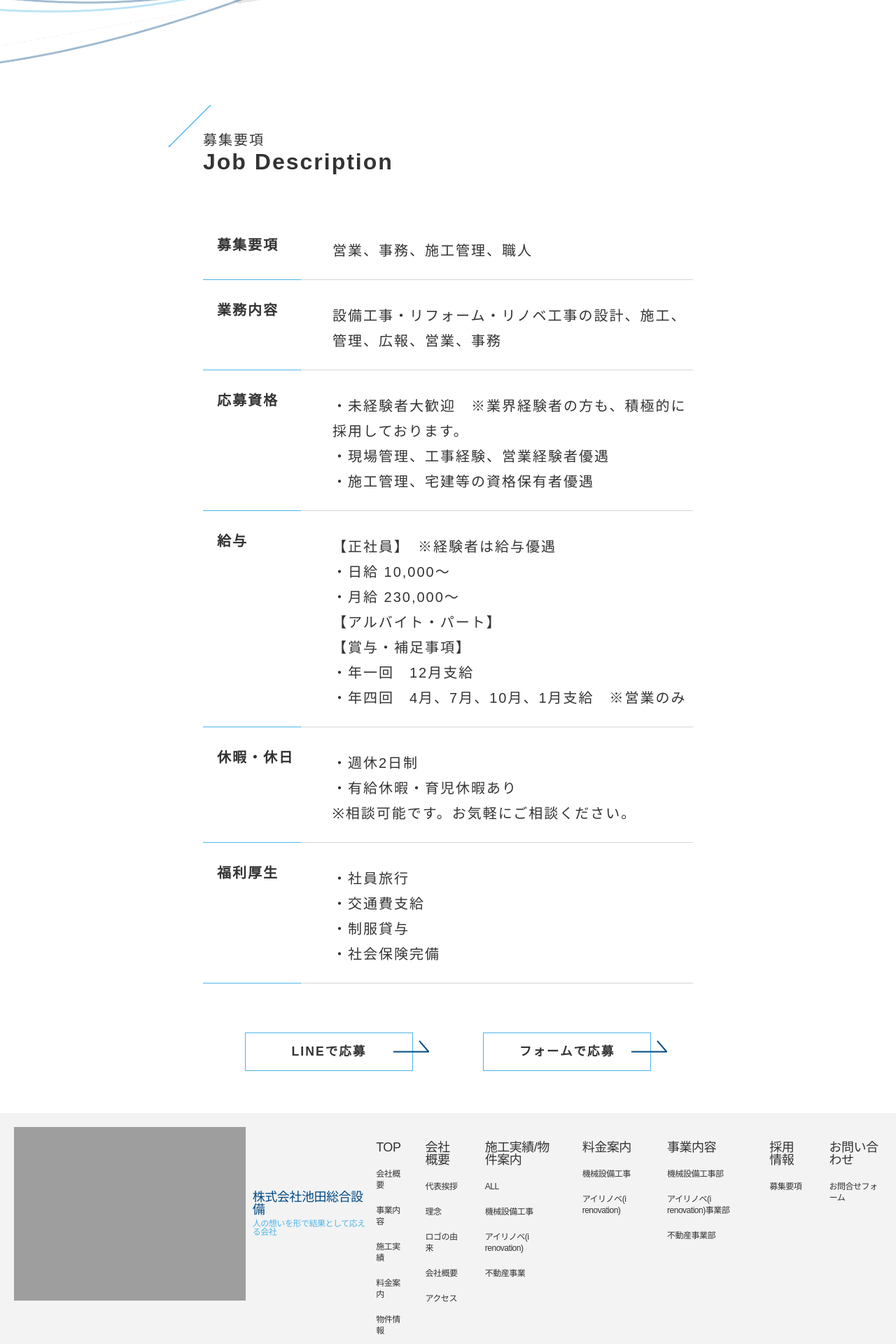
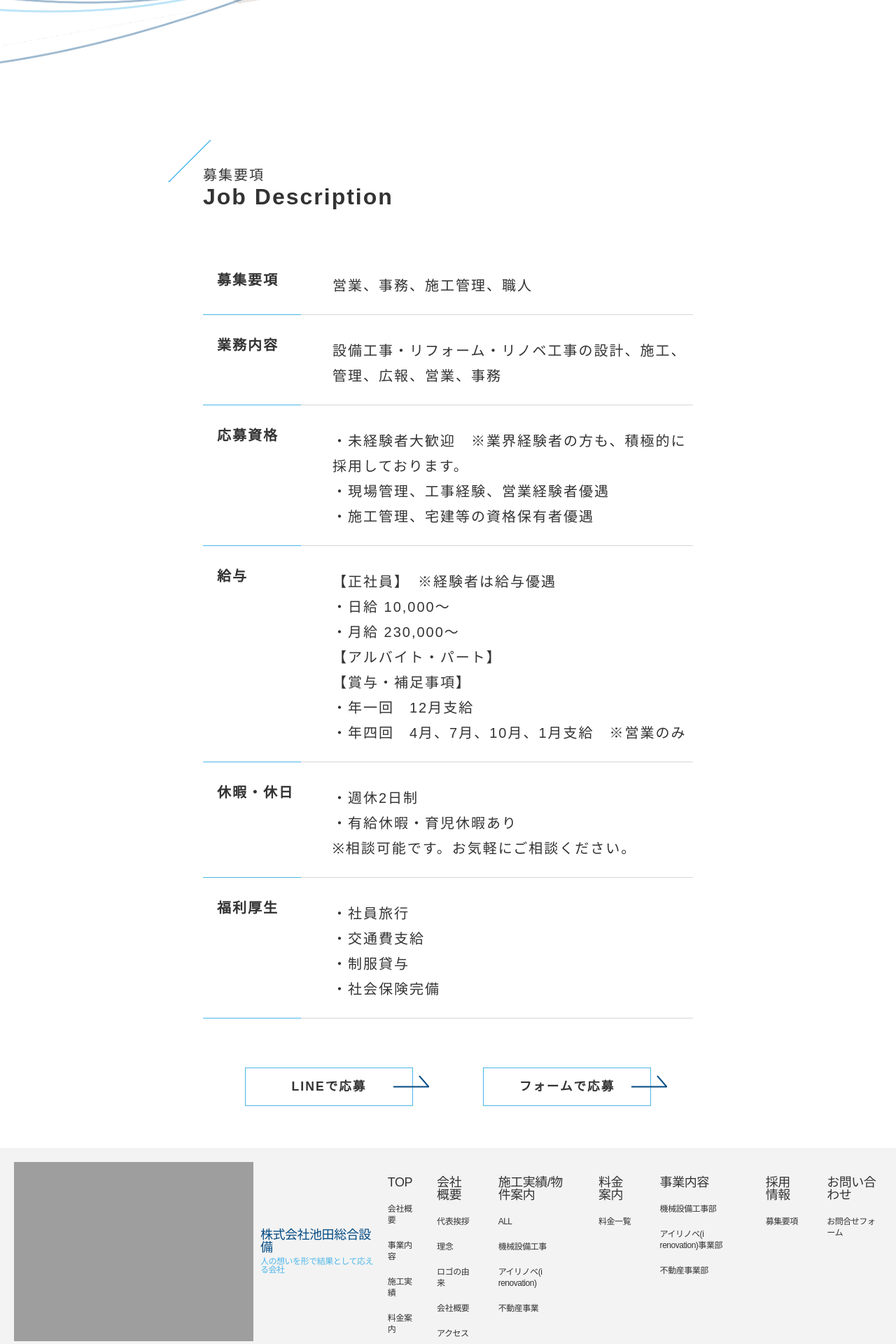
Before and after one commit to takutonakagawa/construction_company_i, a PHP site: page /recruitment.html in a window 1280 px wide. Shown: the part 700-2620 px from the top of the page at 70% size. Run offline with PHP 8.4, Linux system fonts and the light colour scheme; style sheets or scripts are compiled from the project's sources; some web fonts are replaced; grey boxes are pictures that could not be loaded.

Commit message:
先方修正依頼分

```diff
--- a/assets/css/about.css
+++ b/assets/css/about.css
@@ -52,8 +52,12 @@
   margin-left: 5px;
 }
 
+#philosophy {
+  padding-top: 150px;
+}
+
 .philosophy {
-  margin-top: 180px;
+  margin-top: 100px;
   position: relative;
 }
 .philosophy__inner {
--- a/assets/css/recruitment.css
+++ b/assets/css/recruitment.css
@@ -1,5 +1,9 @@
+#recruitment {
+  padding-top: 150px;
+}
+
 .recruitment {
-  padding-top: 250px;
+  margin-top: 150px;
   letter-spacing: 2px;
   text-align: left;
 }
@@ -35,4 +39,4 @@
   justify-content: center;
   align-items: center;
   gap: 100px;
-}
+}/*# sourceMappingURL=recruitment.css.map */
--- a/assets/scss/about.scss
+++ b/assets/scss/about.scss
@@ -71,8 +71,11 @@
         }
     }
 
+#philosophy{
+    padding-top: 150px;
+}
 .philosophy{
-   margin-top: 180px;
+   margin-top: 100px;
    position: relative;
     &__inner{
         position: relative;
--- a/assets/scss/price.scss
+++ b/assets/scss/price.scss
@@ -1,4 +1,7 @@
 
+#price{
+    padding-top: 150px;
+}
 .price{
     margin-top: 250px;
     .price__inner{
--- a/assets/scss/recruitment.scss
+++ b/assets/scss/recruitment.scss
@@ -1,5 +1,8 @@
+#recruitment{
+    padding-top: 150px;
+}
 .recruitment {
-    padding-top: 250px;
+    margin-top: 150px;
     letter-spacing: 2px;
     text-align: left;
 
--- a/recruitment.html
+++ b/recruitment.html
@@ -53,7 +53,7 @@
     </header>
     <!-- header / -->
 
-    <main class="l-main" id="recruitment">
+    <main class="l-main">
         <!-- mv -->
         <section class="p-mv">
             <img class="p-mv__main" src="assets/img/recruitment/mv-recruitment.png" alt="">
@@ -262,18 +262,15 @@
                     </ul>
                     <ul>
                         <li>
-                            <a href="" class="main">料金案内</a>
+                            <a href="/price.html" class="main">料金案内</a>
                         </li>
                         <li>
-                            <a href="/price.html#construction">機械設備工事</a>
-                        </li>
-                        <li>
-                            <a href="/price.html#irenovation">アイリノベ(i renovation)</a>
+                            <a href="/price.html#price">料金一覧</a>
                         </li>
                     </ul>
                     <ul>
                         <li>
-                            <a href="" class="main">事業内容</a>
+                            <a href="/business.html" class="main">事業内容</a>
                         </li>
                         <li>
                             <a href="/business.html#construction-section">機械設備工事部</a>
@@ -287,7 +284,7 @@
                     </ul>
                     <ul>
                         <li>
-                            <a href="" class="main">採用情報</a>
+                            <a href="/recruitment.html" class="main">採用情報</a>
                         </li>
                         <li>
                             <a href="/recruitment.html#recruitment">募集要項</a>
@@ -295,7 +292,7 @@
                     </ul>
                     <ul>
                         <li>
-                            <a href="" class="main">お問い合わせ</a>
+                            <a href="/contact.html" class="main">お問い合わせ</a>
                         </li>
                         <li>
                             <a href="/contact.html#contact">お問合せフォーム</a>
@@ -305,7 +302,7 @@
             </div>
         </div>
 
-        <div class="copyright">コピーライトコピーライト</div>
+        <div class="copyright">Copyright © 2025</div>
     </footer>
     <!-- footer / -->
 
```
Also changed, not shown: about.html (+6 -9 lines), archive.html (+6 -9 lines), assets/css/price.css (+7 -2 lines), business.html (+7 -10 lines), contact.html (+6 -9 lines), index.html (+6 -9 lines), price.html (+10 -13 lines), assets/img/price/price-ac.jpg (added), assets/img/price/price-floor.jpg (added), assets/img/price/price-wall.jpg (added), assets/img/price/price-wh.jpg (added).
